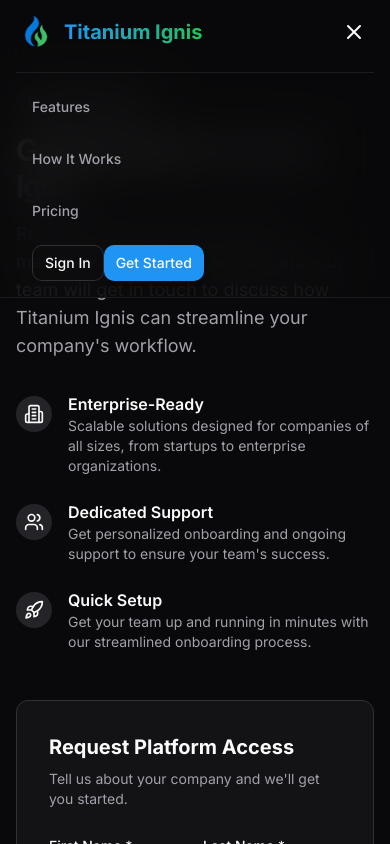
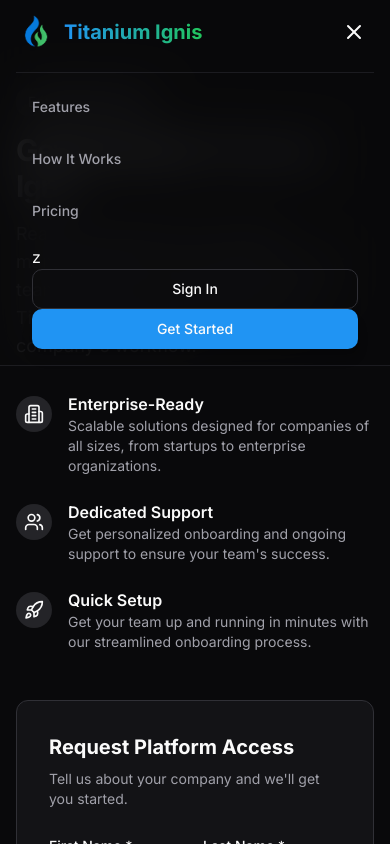
Before and after one commit to AALXX/TitaniumIgnis-MarketWebsite, a Next.js app: page /platform-contact in a window 390 px wide. Both pictures are taken after a click on the button 354 px from the left and 32 px from the top of the page. Shown: the top 844 px of the page. Built offline with nearby package versions, Linux system fonts and the light colour scheme.

Commit message:
redeploy

```diff
--- a/src/features/navbar/Navbar.tsx
+++ b/src/features/navbar/Navbar.tsx
@@ -103,12 +103,13 @@ export const Navbar = ({ router, pathname }: NavbarProps) => {
                         </button>
                         <div className="px-4 space-y-2">
                             <Link href="/platform-contact">
-                                <Button variant="outline" size="sm">
+                                z{' '}
+                                <Button variant="outline" className="w-full">
                                     Sign In
                                 </Button>
                             </Link>
                             <Link href="/platform-contact">
-                                <Button size="sm" variant="default" onClick={handleGetStarted}>
+                                <Button className="w-full" onClick={handleGetStarted}>
                                     Get Started
                                 </Button>
                             </Link>
```
